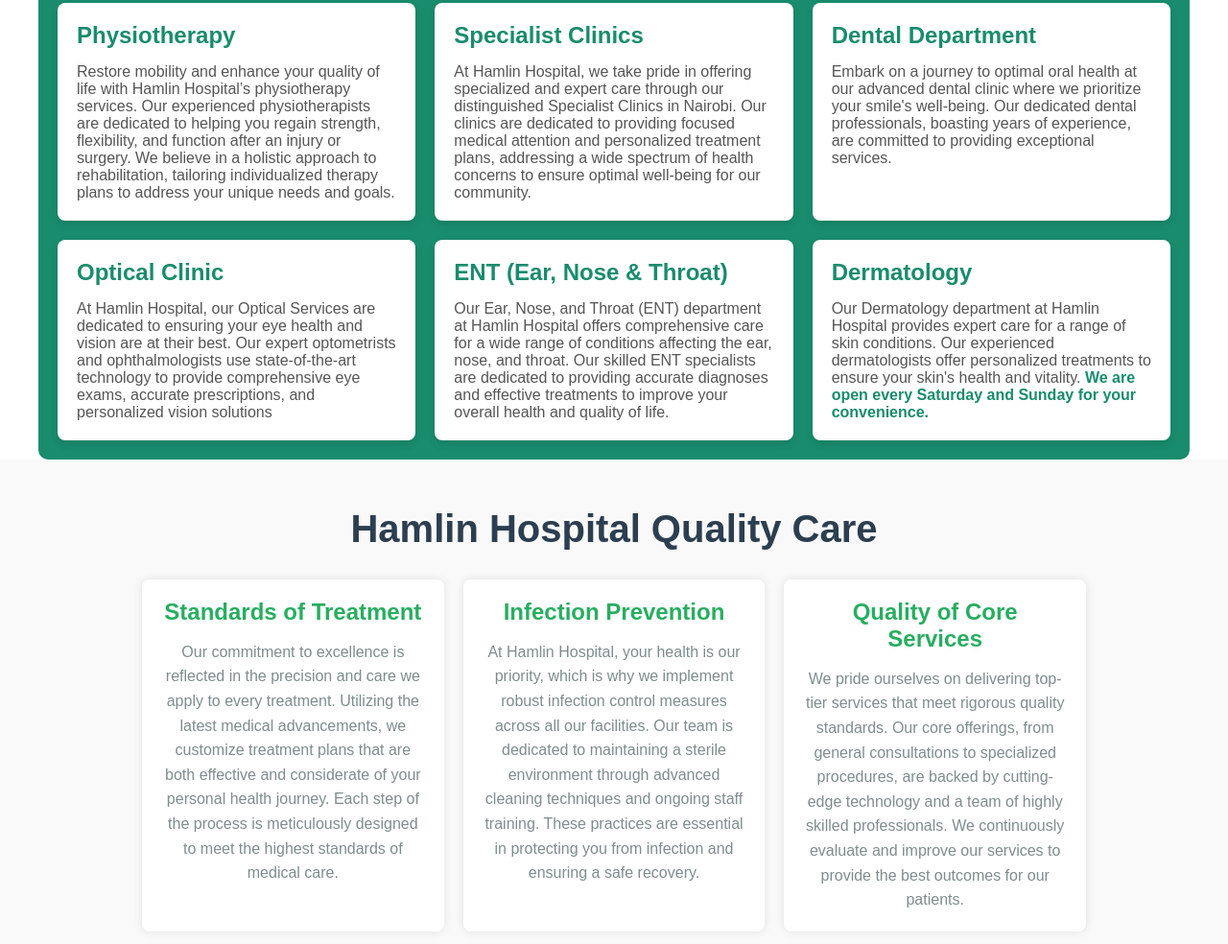
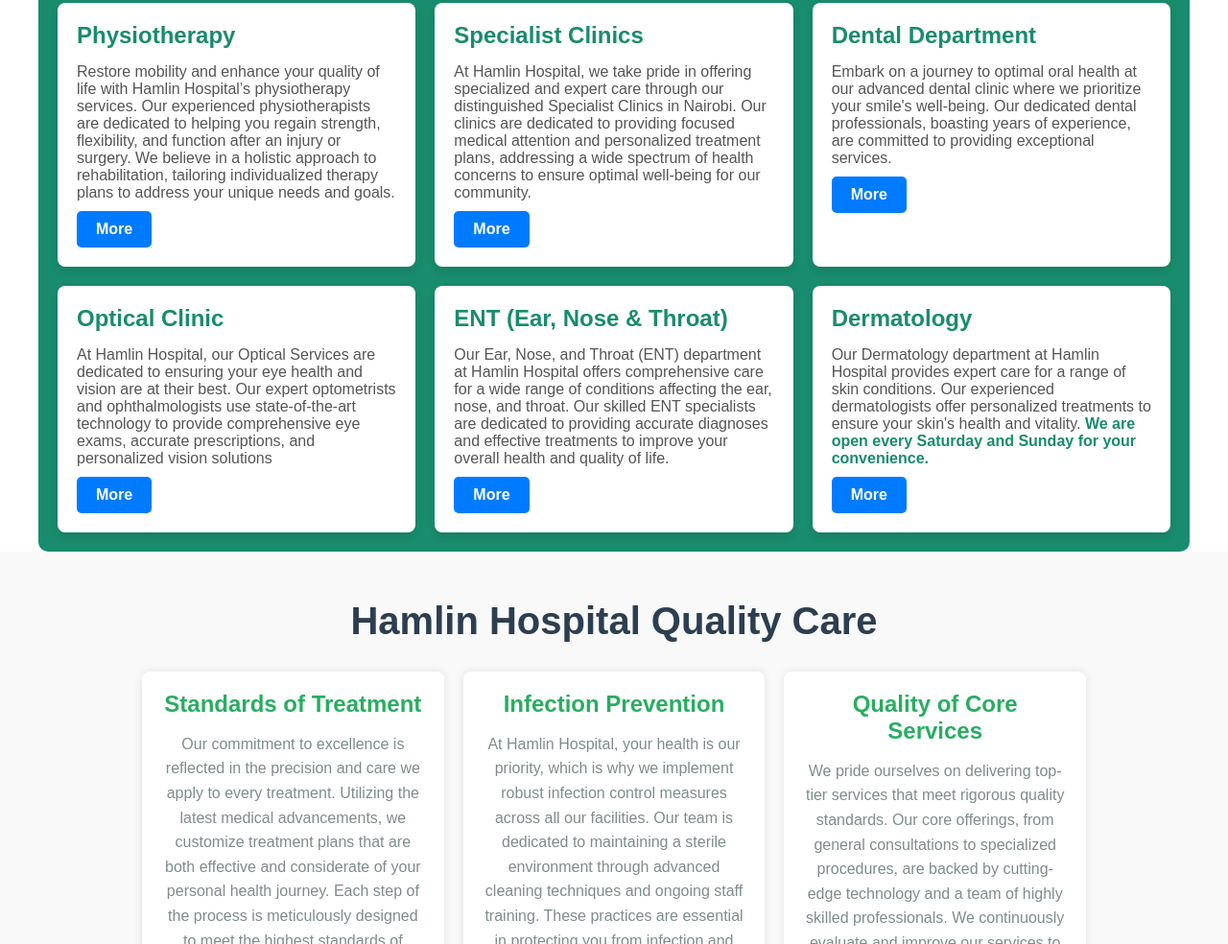
Before and after one commit to Dubow/Hamlin-Hospital, a website: page Public/Hamlin/index.html in a window 1280 px wide. Shown: the part 2426-3410 px from the top of the page at 96% size. Drawn offline with Linux system fonts and the light colour scheme; files that its build step writes are made by us from their sources.

Commit message:
updating index.html file

```diff
--- a/Public/Hamlin/index.html
+++ b/Public/Hamlin/index.html
@@ -136,42 +136,42 @@
                     <div class="department-content">
                         <h2>Physiotherapy</h2>
                         <p>Restore mobility and enhance your quality of life with Hamlin Hospital’s physiotherapy services. Our experienced physiotherapists are dedicated to helping you regain strength, flexibility, and function after an injury or surgery. We believe in a holistic approach to rehabilitation, tailoring individualized therapy plans to address your unique needs and goals.</p>
-                        <!-- <a href="#" class="more-link">More</a> -->
+                        <a href="#" class="more-link">More</a>
                     </div>
                 </div>
                 <div class="department">
                     <div class="department-content">
                         <h2>Specialist Clinics</h2>
                         <p>At Hamlin Hospital, we take pride in offering specialized and expert care through our distinguished Specialist Clinics in Nairobi. Our clinics are dedicated to providing focused medical attention and personalized treatment plans, addressing a wide spectrum of health concerns to ensure optimal well-being for our community.</p>
-                        <!-- <a href="#" class="more-link">More</a> -->
+                        <a href="#" class="more-link">More</a>
                     </div>
                 </div>
                 <div class="department">
                     <div class="department-content">
                         <h2>Dental Department</h2>
                         <p>Embark on a journey to optimal oral health at our advanced dental clinic where we prioritize your smile's well-being. Our dedicated dental professionals, boasting years of experience, are committed to providing exceptional services.</p>
-                        <!-- <a href="#" class="more-link">More</a> -->
+                        <a href="#" class="more-link">More</a>
                     </div>
                 </div>
                 <div class="department">
                     <div class="department-content">
                         <h2>Optical Clinic</h2>
                         <p>At Hamlin Hospital, our Optical Services are dedicated to ensuring your eye health and vision are at their best. Our expert optometrists and ophthalmologists use state-of-the-art technology to provide comprehensive eye exams, accurate prescriptions, and personalized vision solutions</p>
-                        <!-- <a href="#" class="more-link">More</a> -->
+                        <a href="#" class="more-link">More</a>
                     </div>
                 </div>
                 <div class="department">
                     <div class="department-content">
                         <h2>ENT (Ear, Nose & Throat)</h2>
                         <p>Our Ear, Nose, and Throat (ENT) department at Hamlin Hospital offers comprehensive care for a wide range of conditions affecting the ear, nose, and throat. Our skilled ENT specialists are dedicated to providing accurate diagnoses and effective treatments to improve your overall health and quality of life.</p>
-                        <!-- <a href="#" class="more-link">More</a> -->
+                        <a href="#" class="more-link">More</a>
                     </div>
                 </div>
                 <div class="department">
                     <div class="department-content">
                         <h2>Dermatology</h2>
                         <p>Our Dermatology department at Hamlin Hospital provides expert care for a range of skin conditions. Our experienced dermatologists offer personalized treatments to ensure your skin's health and vitality. <strong style="color: #198c6d;">We are open every Saturday and Sunday for your convenience.</strong></p>
-                        <!-- <a href="#" class="more-link">More</a> -->
+                        <a href="#" class="more-link">More</a>
                     </div>
                 </div>
             </div>
```
